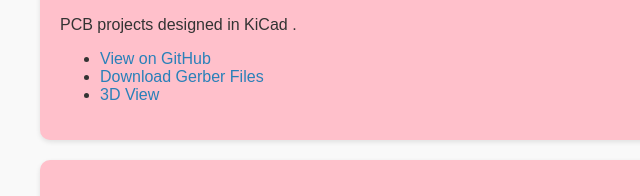
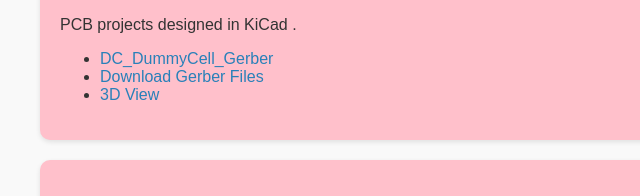
Before and after one commit to Chaabane-Rayfa/Chaabane-Rayfa.github.io, a plain HTML site: page index.html in a window 1280 px wide. Shown: the part 248-444 px from the top of the page, 0-640 px from the left. Drawn offline with Linux system fonts and the light colour scheme.

Commit message:
Update index.html

```diff
--- a/index.html
+++ b/index.html
@@ -40,7 +40,7 @@
     <h3>PCB Designs</h3>
     <p>PCB projects designed in KiCad .</p>
     <ul>
-      <li><a href="https://github.com/YourUsername/DummyCell_Design" target="_blank">View on GitHub</a></li>
+      <li><a href="https://github.com/Chaabane-Rayfa/Chaabane-Rayfa.github.io/blob/main/files/DummyCell_Gerber.zip">DC_DummyCell_Gerber</a></li>
       <li><a href="files/DummyCell_Gerbers.zip" target="_blank">Download Gerber Files</a></li>
       <li><a href="images/dummycell_3d.png" target="_blank">3D View</a></li>
     </ul>
```
